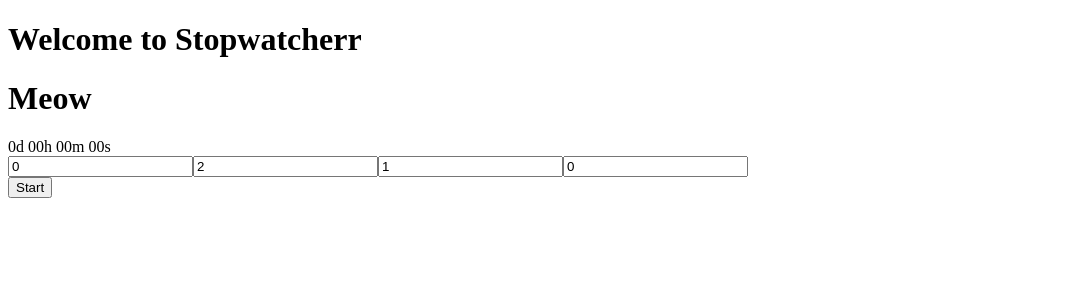
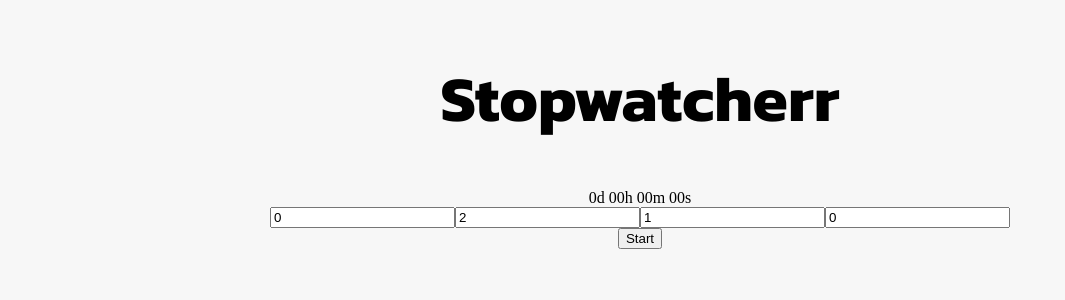
Before and after one commit to Treyfrog128/stopwatcherr, a React app: page / in a window 1280 px wide. Shown: the top 300 px of the page, without its empty margins (0-1065 px from the left). Built offline with nearby package versions, Linux system fonts and the light colour scheme.

Commit message:
added basic styling

```diff
--- a/client/App.jsx
+++ b/client/App.jsx
@@ -54,8 +54,8 @@
 
   render() {
     return (
-      <div>
-        <h1>Meow</h1>
+      <div id="main">
+        <h1>Stopwatcherr</h1>
         <div>
           <Screen time={this.state.timeRemaining} />
         </div>
--- a/client/index.js
+++ b/client/index.js
@@ -1,6 +1,7 @@
 import React from 'react';
 import { render } from 'react-dom';
 import App from './App.jsx';
+import './stylesheets/styles.css';
 
 render(
   <App />,
--- /dev/null
+++ b/client/stylesheets/styles.css
@@ -0,0 +1,14 @@
+body {
+    background-color: #f7f7f7;
+}
+h1 {
+    font-family: 'Kanit', sans-serif;
+    font-weight: 900;
+    font-size: 4em;
+}
+
+#main {
+    display: flex;
+    flex-direction: column;
+    align-items: center;
+}
--- a/index.html
+++ b/index.html
@@ -6,11 +6,11 @@
   <meta http-equiv="X-UA-Compatible" content="ie=edge">
   <script defer href="dist/bundle.js"></script>
   <title>Stopwatcherr</title>
+  <link rel="preconnect" href="https://fonts.googleapis.com">
+  <link rel="preconnect" href="https://fonts.gstatic.com" crossorigin>
+  <link href="https://fonts.googleapis.com/css2?family=Kanit:wght@700&display=swap" rel="stylesheet">
 </head>
 <body>
-  <header>
-    <h1>Welcome to Stopwatcherr</h1>
-  </header>
   <div id="root"></div>
 </body>
 </html>
--- a/package.json
+++ b/package.json
@@ -23,6 +23,7 @@
     "@babel/preset-env": "^7.16.11",
     "@babel/preset-react": "^7.16.7",
     "babel-loader": "^8.2.3",
+    "css-loader": "^6.7.1",
     "eslint": "^8.11.0",
     "eslint-config-airbnb": "^19.0.4",
     "eslint-plugin-import": "^2.25.4",
@@ -31,6 +32,7 @@
     "eslint-plugin-react-hooks": "^4.3.0",
     "html-webpack-plugin": "^5.5.0",
     "nodemon": "^2.0.15",
+    "style-loader": "^3.3.1",
     "webpack": "^5.70.0",
     "webpack-cli": "^4.9.2",
     "webpack-dev-server": "^4.7.4"
--- a/webpack.config.js
+++ b/webpack.config.js
@@ -19,6 +19,15 @@
           },
         },
       },
+      {
+        test: /\.css$/i,
+        use: [
+          // Creates `style` nodes from JS strings
+          'style-loader',
+          // Translates CSS into CommonJS
+          'css-loader',
+        ],
+      },
     ],
   },
   plugins: [
```
